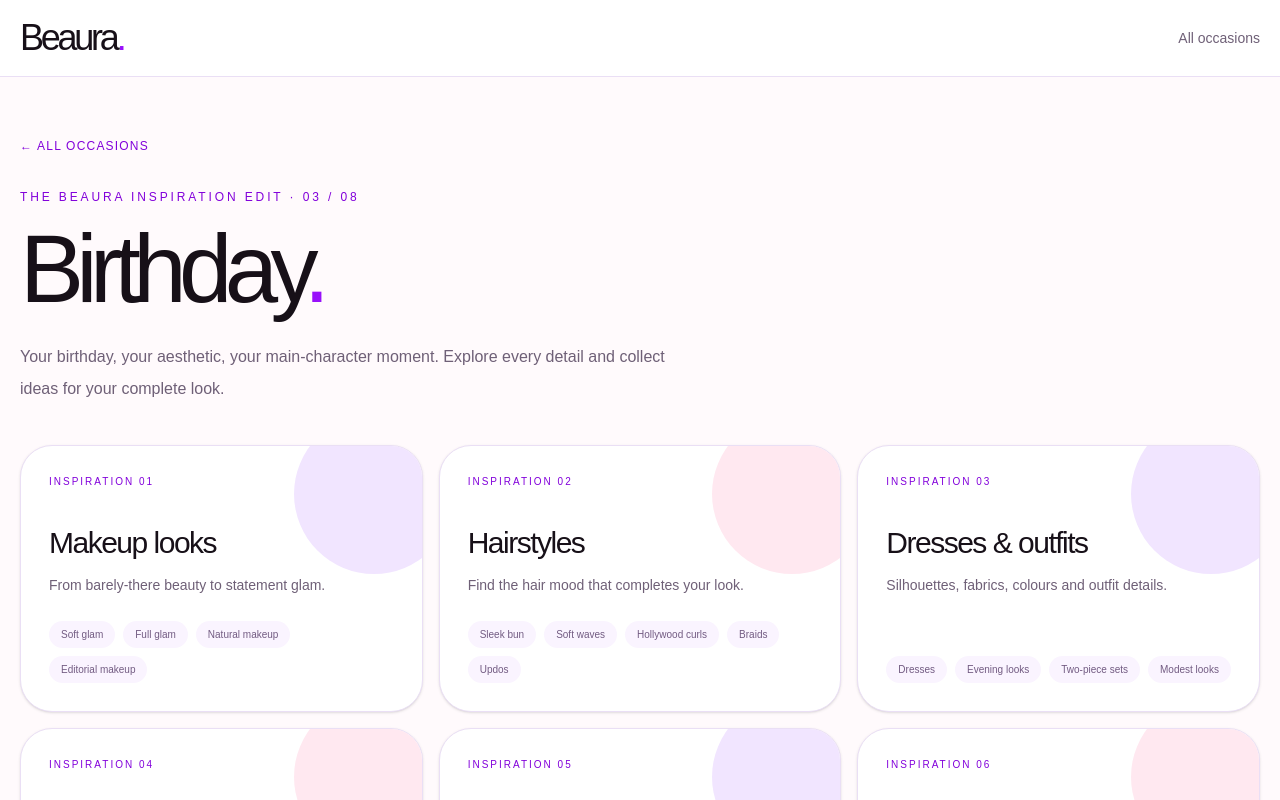
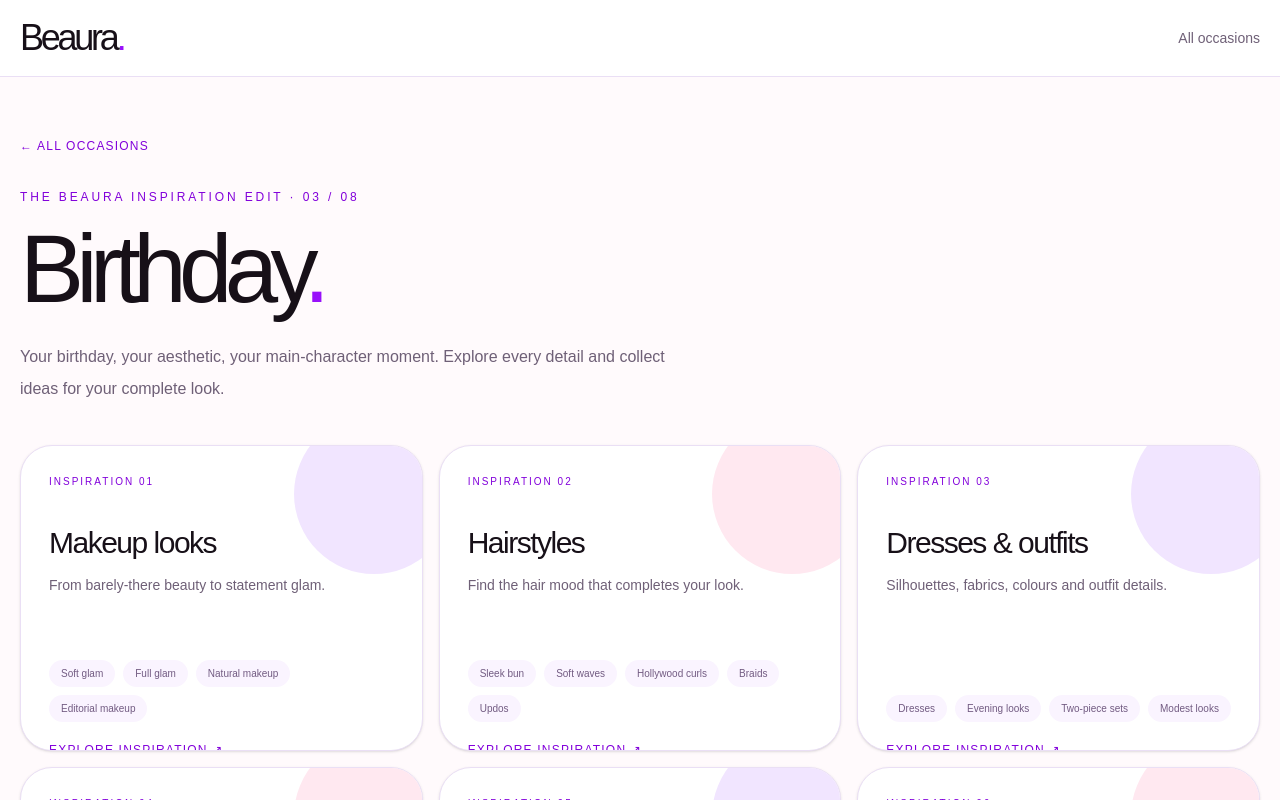
Before and after one commit to mshahd2410-create/beaura, a Next.js app: page /moodboards/birthday in a window 1280 px wide. Shown: the top 800 px of the page. Built offline with nearby package versions, Linux system fonts and the light colour scheme; no server answers.

Commit message:
Make each occasion inspiration category clickable

```diff
--- a/app/moodboards/[occasion]/page.tsx
+++ b/app/moodboards/[occasion]/page.tsx
@@ -12,7 +12,7 @@ export default async function MoodboardOccasionPage({ params }: { params: Promis
   return <main className="min-h-screen bg-[#fffafc] text-[#171018]">
     <header className="border-b border-[#eadff5] bg-white"><div className="mx-auto flex h-[76px] max-w-7xl items-center justify-between px-5"><Link href="/" className="text-4xl font-light tracking-[-0.09em]">Beaura<span className="text-purple-600">.</span></Link><Link href="/moodboards" className="text-sm text-[#6f6077]">All occasions</Link></div></header>
     <section className="mx-auto max-w-7xl px-5 pb-10 pt-14"><Link href="/moodboards" className="text-xs uppercase tracking-widest text-purple-700">← All occasions</Link><p className="mt-8 text-xs uppercase tracking-[0.24em] text-purple-700">The Beaura inspiration edit · {category.number} / 08</p><h1 className="mt-4 text-6xl font-light tracking-[-0.08em] md:text-8xl">{category.title}<span className="text-purple-600">.</span></h1><p className="mt-6 max-w-2xl text-base leading-8 text-[#6f6077]">{category.subtitle} Explore every detail and collect ideas for your complete look.</p></section>
-    <section className="mx-auto max-w-7xl px-5 pb-24"><div className="grid gap-4 sm:grid-cols-2 lg:grid-cols-3">{category.sections.map((section, index) => <article key={section.slug} className="group relative min-h-[260px] overflow-hidden rounded-[2rem] border border-[#eadff5] bg-white p-7 shadow-sm transition hover:-translate-y-1 hover:shadow-lg"><div className={`absolute -right-8 -top-8 h-40 w-40 rounded-full ${index % 2 === 0 ? "bg-[#f1e5ff]" : "bg-[#ffe8f0]"} transition duration-500 group-hover:scale-125`}/><div className="relative flex h-full flex-col"><span className="text-[10px] uppercase tracking-[0.2em] text-purple-700">Inspiration {String(index + 1).padStart(2, "0")}</span><h2 className="mt-9 text-3xl font-light tracking-[-0.05em]">{section.title}</h2><p className="mt-3 max-w-sm text-sm leading-6 text-[#6f6077]">{section.description}</p><div className="mt-auto flex flex-wrap gap-2 pt-6">{section.keywords.map((keyword) => <span key={keyword} className="rounded-full bg-[#faf4ff] px-3 py-1.5 text-[10px] text-[#725b82]">{keyword}</span>)}</div></div></article>)}</div>
+    <section className="mx-auto max-w-7xl px-5 pb-24"><div className="grid gap-4 sm:grid-cols-2 lg:grid-cols-3">{category.sections.map((section, index) => <Link key={section.slug} href={`/moodboards/${category.slug}/${section.slug}`} className="group relative block min-h-[260px] overflow-hidden rounded-[2rem] border border-[#eadff5] bg-white p-7 shadow-sm transition hover:-translate-y-1 hover:shadow-lg"><div className={`absolute -right-8 -top-8 h-40 w-40 rounded-full ${index % 2 === 0 ? "bg-[#f1e5ff]" : "bg-[#ffe8f0]"} transition duration-500 group-hover:scale-125`}/><div className="relative flex h-full flex-col"><span className="text-[10px] uppercase tracking-[0.2em] text-purple-700">Inspiration {String(index + 1).padStart(2, "0")}</span><h2 className="mt-9 text-3xl font-light tracking-[-0.05em]">{section.title}</h2><p className="mt-3 max-w-sm text-sm leading-6 text-[#6f6077]">{section.description}</p><div className="mt-auto flex flex-wrap gap-2 pt-6">{section.keywords.map((keyword) => <span key={keyword} className="rounded-full bg-[#faf4ff] px-3 py-1.5 text-[10px] text-[#725b82]">{keyword}</span>)}</div></div><span className="relative mt-5 inline-flex text-xs font-medium uppercase tracking-widest text-purple-700">Explore inspiration ↗</span></Link>)}</div>
     <div className="mt-12 rounded-[2rem] bg-[#f1e5ff] p-8"><p className="text-xs uppercase tracking-widest text-purple-700">Found your mood?</p><h2 className="mt-3 text-4xl font-light">Let’s bring this look to life.</h2><p className="mt-3 text-sm text-[#655968]">Explore Beaura makeup artists and find someone who can create the look you have in mind.</p><Link href="/bride/home" className="mt-6 inline-flex rounded-full bg-[#171018] px-7 py-3.5 text-sm text-white">Find your artist ↗</Link></div></section>
   </main>;
 }
```
